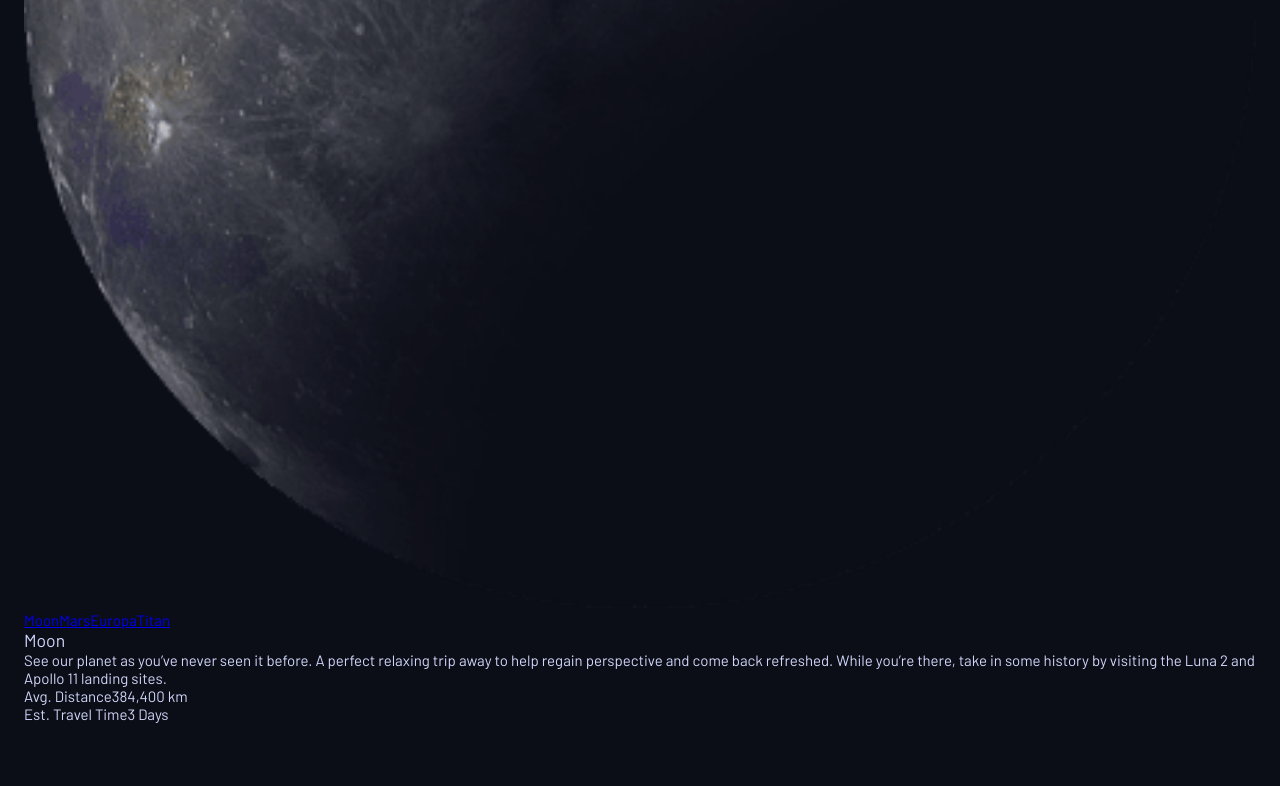
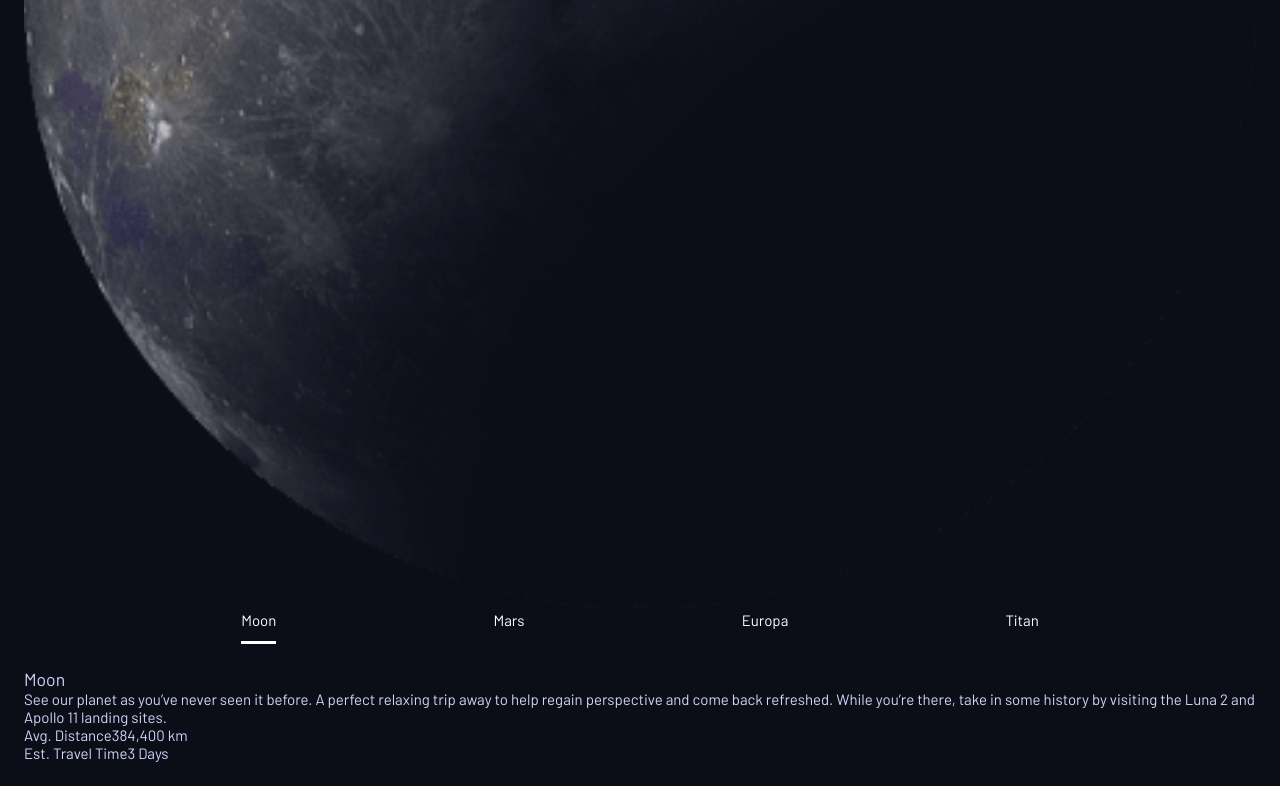
Before and after one commit to briangesteban/space-tourism-website, a React (Vite) app: page /destination/europa in a window 1280 px wide. Shown: the part 764-1550 px from the top of the page. Before the commit the page ends 1511 px from the top, so only its background shows below. Built offline with nearby package versions, Linux system fonts and the light colour scheme.

Commit message:
Update Destination Menu styling

```diff
--- a/src/components/DestinationContent/DestinationContent.scss
+++ b/src/components/DestinationContent/DestinationContent.scss
@@ -1,8 +1,9 @@
+@use "../../styles/colors" as *;
+
 .destination {
-  &__header {
-  }
+  &__page-title {
+    text-align: center;
 
-  &__page-title {
     &--number {
     }
   }
@@ -18,7 +19,46 @@
   }
 
   &__nav {
+    display: flex;
+    justify-content: space-evenly;
+    margin-bottom: 2.4375rem;
+
     &-link {
+      color: $clr-neut-lgt;
+      text-decoration: none;
+      letter-spacing: 0.15;
+      position: relative;
+
+      &::after {
+        content: "";
+        display: block;
+        background-color: $clr-neut-lgt;
+        width: 100%;
+        height: 0.1875rem;
+        position: absolute;
+        inset: auto auto -0.9375rem 0;
+        opacity: 0;
+        transition: opacity 1s;
+      }
+
+      &:is(:hover, :active, :focus-visible) {
+        &::after {
+          opacity: 1;
+        }
+      }
+
+      &--active {
+        &::after {
+          content: "";
+          display: block;
+          background-color: $clr-neut-lgt;
+          width: 100%;
+          height: 0.1875rem;
+          position: absolute;
+          inset: auto auto -0.9375rem 0;
+          opacity: 1;
+        }
+      }
     }
   }
 
--- a/src/components/DestinationContent/DestinationContent.tsx
+++ b/src/components/DestinationContent/DestinationContent.tsx
@@ -6,7 +6,6 @@ import "./DestinationContent.scss";
 const DestinationContent = () => {
   return (
     <section className="destination">
-      <header className="destination__header">
       <h2 className="destination__page-title">
         <span className="destination__header--number">01</span>Pick Your
         Destination
@@ -19,7 +18,10 @@ const DestinationContent = () => {
       </div>
       <div className="destination__wrapper">
         <div className="destination__nav">
-            <Link to="/destination/moon" className="destination__nav-link">
+          <Link
+            to="/destination/moon"
+            className="destination__nav-link destination__nav-link--active"
+          >
             Moon
           </Link>
           <Link to="/destination/mars" className="destination__nav-link">
@@ -34,10 +36,10 @@ const DestinationContent = () => {
         </div>
         <h3 className="destination__title">Moon</h3>
         <p className="destination__details">
-            See our planet as you’ve never seen it before. A perfect relaxing
-            trip away to help regain perspective and come back refreshed. While
-            you’re there, take in some history by visiting the Luna 2 and Apollo
-            11 landing sites.
+          See our planet as you’ve never seen it before. A perfect relaxing trip
+          away to help regain perspective and come back refreshed. While you’re
+          there, take in some history by visiting the Luna 2 and Apollo 11
+          landing sites.
         </p>
         <div className="destination-stat">
           <h4 className="destination-stat__detail">
@@ -54,7 +56,6 @@ const DestinationContent = () => {
           </h4>
         </div>
       </div>
-      </header>
     </section>
   );
 };
--- a/src/components/NavigationBar/NavigationBar.tsx
+++ b/src/components/NavigationBar/NavigationBar.tsx
@@ -56,8 +56,9 @@ const NavigationBar = () => {
             </button>
           </div>
           <Link
-            to="/"
+            to="/home"
             className="nav-bar__navigation-link nav-bar__navigation-link--active"
+            aria-label="Go to Home Page"
           >
             <span
               className="nav-bar__navigation-link--number"
@@ -67,7 +68,11 @@ const NavigationBar = () => {
             </span>
             Home
           </Link>
-          <Link to="/" className="nav-bar__navigation-link">
+          <Link
+            to="/destination/moon"
+            className="nav-bar__navigation-link"
+            aria-label="Go to Destination Page"
+          >
             <span
               className="nav-bar__navigation-link--number"
               aria-hidden="true"
@@ -76,7 +81,11 @@ const NavigationBar = () => {
             </span>
             Destination
           </Link>
-          <Link to="/" className="nav-bar__navigation-link">
+          <Link
+            to="/"
+            className="nav-bar__navigation-link"
+            aria-label="Go to Crew Page"
+          >
             <span
               className="nav-bar__navigation-link--number"
               aria-hidden="true"
@@ -85,7 +94,11 @@ const NavigationBar = () => {
             </span>
             Crew
           </Link>
-          <Link to="/" className="nav-bar__navigation-link">
+          <Link
+            to="/"
+            className="nav-bar__navigation-link"
+            aria-label="Go to Technology Page"
+          >
             <span
               className="nav-bar__navigation-link--number"
               aria-hidden="true"
```
Lines whose indentation alone changed are shown as unchanged.
